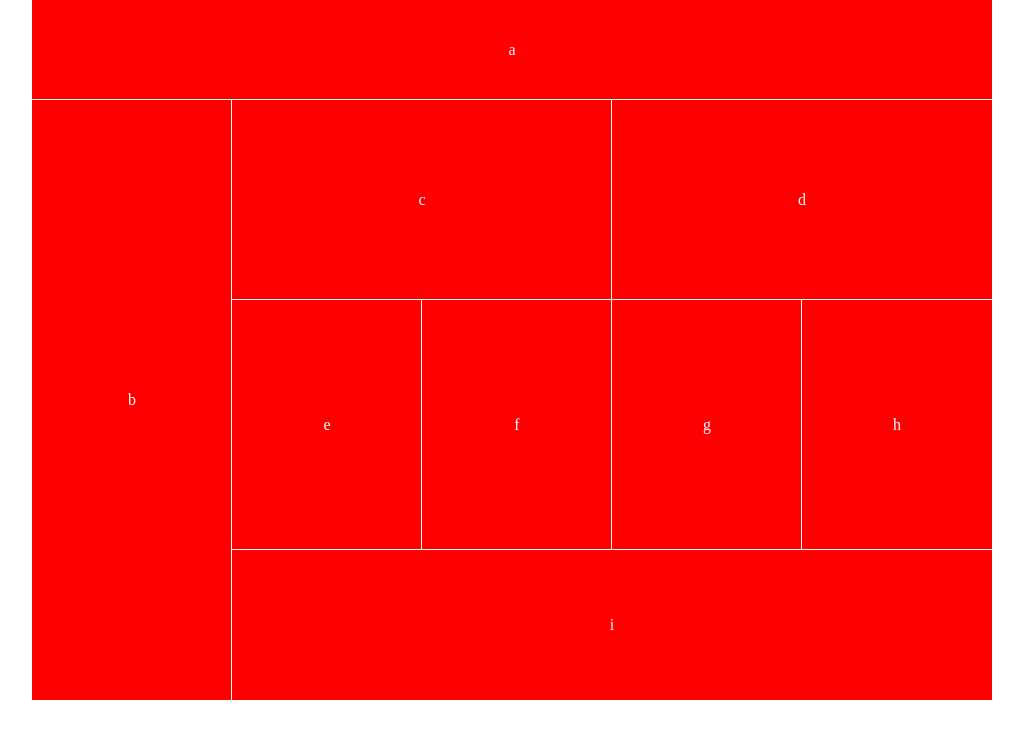
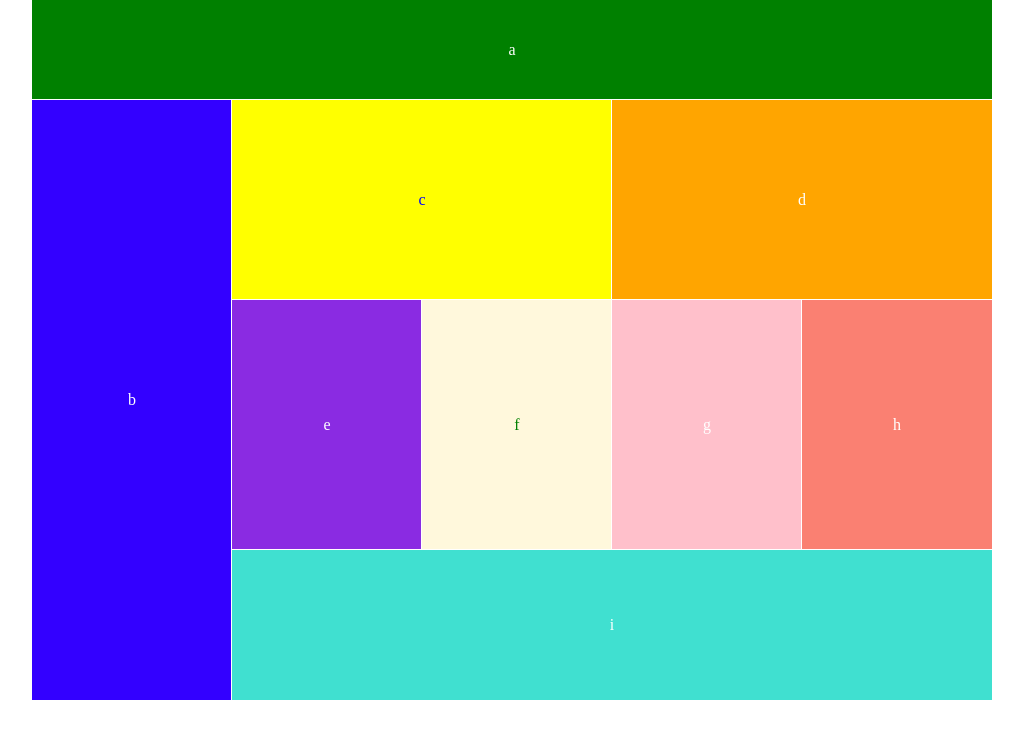
Before and after one commit to mwalker0909/lab-01, a plain HTML site: page index.html in a window 1280 px wide. Shown: the whole page, without its empty margins (128-1151 px from the left). Drawn offline with Linux system fonts and the light colour scheme; files that its build step writes are made by us from their sources.

Commit message:
finalizing lab

```diff
--- a/css/layout.css
+++ b/css/layout.css
@@ -1,2 +1,2 @@
-@import url('./layouts/mobile.css') (min-width: 481px) and (max-width: 767px);
+@import url('./layouts/mobile.css') (min-width: 480px) and (max-width: 767px);
 @import url('./layouts/desktop.css') (min-width: 768px);
--- a/css/layouts/desktop.css
+++ b/css/layouts/desktop.css
@@ -1,5 +1,5 @@
 header, aside, article, section, footer{
-  background-color: red
+  background-color: rgb(51, 0, 255)
 }
 body {
   max-width: 960px;
@@ -36,26 +36,48 @@ footer {
   min-height: 150px;
   float: left;
 }
+
 .nav {
+
   width: 100%;
   height: 100px;
-  background-color:red;
+  background-color:green;
 }
 .aside {
-  width: 200px  ;
-  height:100%;
+  width: 200px;
+  height: 100%;
+}
+#c {
+  background-color: yellow;
+  color: blue;
+}
+#d {
+  background-color: orange;
 }
 .feature {
   width: 380px;
   height: 200px;
 }
-
+#e {
+  background-color: blueviolet;
+}
+#f {
+  background-color: cornsilk;
+  color:green;
+}
+#g {
+  background-color: pink;
+}
+#h {
+  background-color: salmon;
+}
 .tile {
   width: 190px;
   height:250px;
 }
 
 .footer {
+  background-color: turquoise;
   width:760px;
   height:150px;
 }
--- a/css/layouts/mobile.css
+++ b/css/layouts/mobile.css
@@ -1,26 +1,55 @@
-.mod-container{
-  background-color: #d8d8d8;
-}
-header {
-  width: 480px;
-  min-height: 75px;
+
+body * {
+  background-color: red;
 }
 
-aside {
+.nav {
+
   width: 480px;
-  min-height: 150px;
+  height: 75px;
+  background-color:green;
 }
-article {
+
+
+.sub-nav {
   width: 480px;
-  min-height: 125px;
+  height: 150px;
+  background-color: pink;
 }
-section {
-  float: left;
+
+.feature {
+  width: 480px;
+  height: 125px;
+}
+#e {
+  background-color: blueviolet;
+}
+#f {
+  background-color: cornsilk;
+  color:green;
+}
+#g {
+  background-color: pink;
+}
+#h {
+  background-color: salmon;
+}
+#c {
+  background-color: yellow;
+  color: blue;
+}
+#d {
+  background-color: orange;
+}
+
+.tile {
+  float:left;
   width: 240px;
-  min-height: 250px;
+  height: 250px;
 }
-footer {
-  clear: left;
+
+.footer {
+  clear: left; /* copied clear: left; from conor's work in order to place the footer under the tile*/
   width: 480px;
-  max-height: 80px;
+  height: 80px;
 }
--- a/css/module.css
+++ b/css/module.css
@@ -2,6 +2,6 @@
   position: absolute;
   top: 50% ;
   left: 50%;
-
+  background-color:transparent;
   transform: translate(-50%, -50%);
 }
--- a/index.html
+++ b/index.html
@@ -5,20 +5,20 @@
   <meta name="viewport" content="width=device-width, initial-scale=1.0">
   <meta http-equiv="X-UA-Compatible" content="ie=edge">
   <link rel="stylesheet" href="./css/styles.css">
-  <link rel="stylesheet" media="(max-width: 767px)" href="./styles/layouts/mobile.css">
-  <link rel="stylesheet" media="(min-width: 768px)" href="./styles/layouts/desktop.css">
+  <link rel="stylesheet" media="(width: 767px)" href="./css/layouts/mobile.css">
+  <link rel="stylesheet" media="(width: 768px)" href="./css/layouts/desktop.css">
   <title>SMACSS</title>
 </head>
 <body>
   <nav class="nav"><span class="middle">a</span></nav>
     <div class="content">
       <aside class="sub-nav"><span class ="middle">b</span></aside>
-      <section class="feature"><span class ="middle">c</span></section>
-      <section class="feature"><span class ="middle">d</span></section>
-      <article class="tile"><span class="middle">e</span></article>
-      <article class="tile"><span class="middle">f</span></article>
-      <article class="tile"><span class="middle">g</span></article>
-      <article class="tile"><span class="middle">h</span></article>
+      <section id ='c' class="feature"><span class ="middle">c</span></section>
+      <section id ='d' class="feature"><span class ="middle">d</span></section>
+      <article id ='e'class="tile"><span class="middle">e</span></article>
+      <article id ='f'class="tile"><span class="middle">f</span></article>
+      <article id ='g'class="tile"><span class="middle">g</span></article>
+      <article id ='h'class="tile"><span class="middle">h</span></article>
       <footer class="footer"><span class="middle">i</span></footer>
     </div>
 </body>
```
